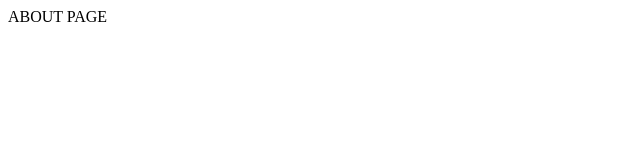
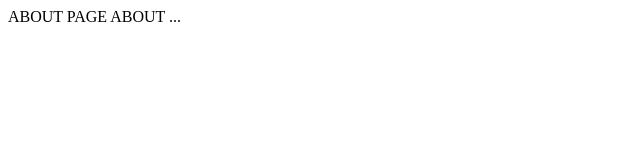
Before and after one commit to rakeshpr04/git-tutorial, a plain HTML site: page about.html in a window 1280 px wide. Shown: the full height of the page, 0-640 px from the left. Drawn offline with Linux system fonts and the light colour scheme.

Commit message:
changed about file commit

```diff
--- a/about.html
+++ b/about.html
@@ -1 +1,2 @@
 <html>ABOUT PAGE</html>
+<html>ABOUT ...</html>
```
